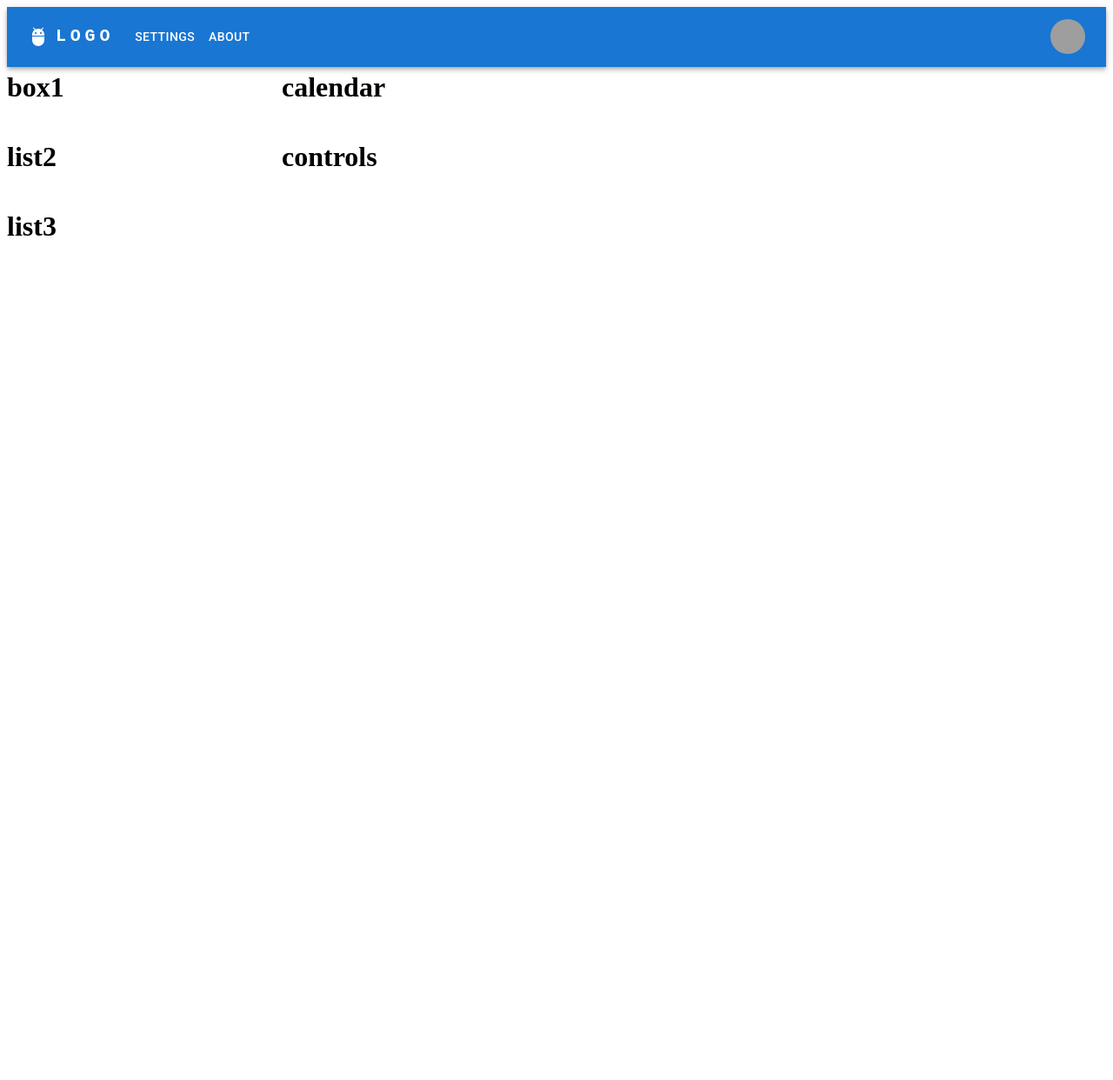
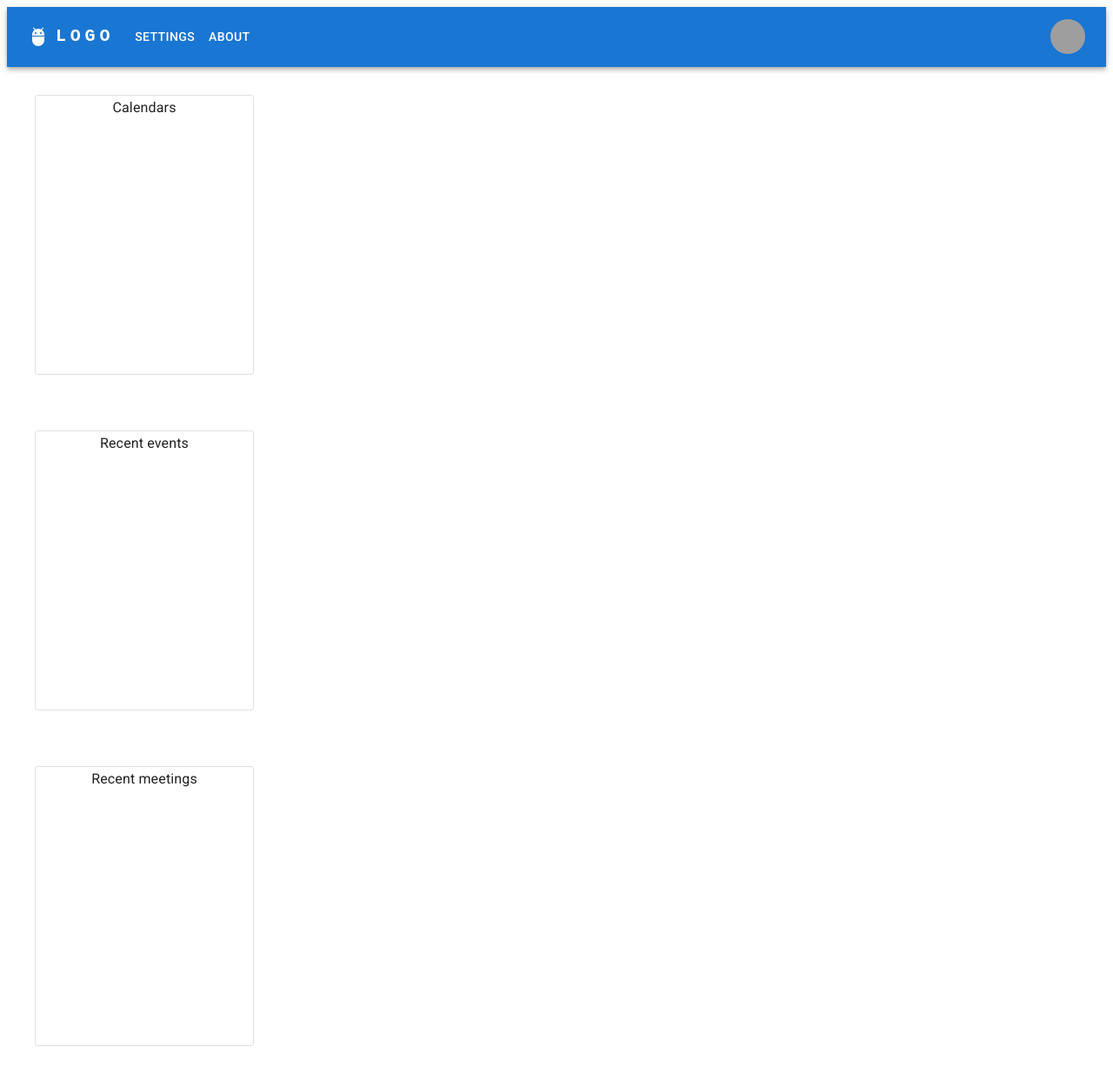
Before and after one commit to AndriiSkosyr/PetProjectFrontEndMUI, a React (Create React App) app in the folder summarizer-app/: page / in a window 1280 px wide. Shown: the whole page at 87% size. Before the commit the page ends 800 px from the top, so only its background shows below. Built offline with nearby package versions, Linux system fonts and the light colour scheme; grey boxes are pictures that could not be loaded.

Commit message:
MainPage v.0.4 Continue working on home page. Created "Lists" components as a boxes with cards.

```diff
--- /dev/null
+++ b/summarizer-app/src/Components/CalendarsList.jsx
@@ -0,0 +1,21 @@
+import { Box, Card, Typography } from "@mui/material";
+import React from "react";
+
+const CalendarsList = () => {
+    return (
+        <>
+            <Box>
+                <Card variant="outlined"
+                sx={{
+                    height: '40vh',
+                    margin: '2rem',
+                    textAlign: "center",
+                }}>
+                    <Typography variant="subtitle1">Calendars</Typography>
+                </Card>
+            </Box>
+        </>
+    )
+}
+
+export default CalendarsList;
--- /dev/null
+++ b/summarizer-app/src/Components/EventsList.jsx
@@ -0,0 +1,21 @@
+import { Box, Card, Typography } from "@mui/material";
+import React from "react";
+
+const EventsList = () => {
+    return (
+        <>
+            <Box>
+                <Card variant="outlined"
+                sx={{
+                    height: '40vh',
+                    margin: '2rem',
+                    textAlign: "center",
+                }}>
+                    <Typography variant="subtitle1">Recent events</Typography>
+                </Card>
+            </Box>
+        </>
+    )
+}
+
+export default EventsList;
--- a/summarizer-app/src/Components/Home.jsx
+++ b/summarizer-app/src/Components/Home.jsx
@@ -1,20 +1,24 @@
 import React from "react";
-import { Box, Grid } from "@mui/material";
+import { Grid } from "@mui/material";
+import CalendarsList from "./CalendarsList";
+import EventsList from "./EventsList";
+import MeetingsList from "./MeetingsList";
 
 const Home = () => {
     return (
+        // Grid layout for home page
         <Grid container>
             <Grid xs={3}>
-                <Grid container rowSpacing={2}>
-                    <Grid xs={12}><Box><h1>box1</h1></Box></Grid>
-                    <Grid xs={12}><h1>list2</h1></Grid>
-                    <Grid xs={12}><h1>list3</h1></Grid>
+                <Grid container>
+                    <Grid xs={12}><CalendarsList/></Grid>
+                    <Grid xs={12}><EventsList/></Grid>
+                    <Grid xs={12}><MeetingsList/></Grid>
                 </Grid>
             </Grid>
             <Grid xs={9}>
-                <Grid container rowSpacing={2}>
-                    <Grid xs={12}><h1>calendar</h1></Grid>
-                    <Grid xs={12}><h1>controls</h1></Grid>
+                <Grid container>
+                    <Grid xs={12}></Grid>
+                    <Grid xs={12}></Grid>
                 </Grid>
             </Grid>
         </Grid>
--- /dev/null
+++ b/summarizer-app/src/Components/MeetingsList.jsx
@@ -0,0 +1,21 @@
+import { Box, Card, Typography } from "@mui/material";
+import React from "react";
+
+const MeetingsList = () => {
+    return (
+        <>
+            <Box>
+                <Card variant="outlined"
+                sx={{
+                    height: '40vh',
+                    margin: '2rem',
+                    textAlign: "center",
+                }}>
+                    <Typography variant="subtitle1">Recent meetings</Typography>
+                </Card>
+            </Box>
+        </>
+    )
+}
+
+export default MeetingsList;
```
